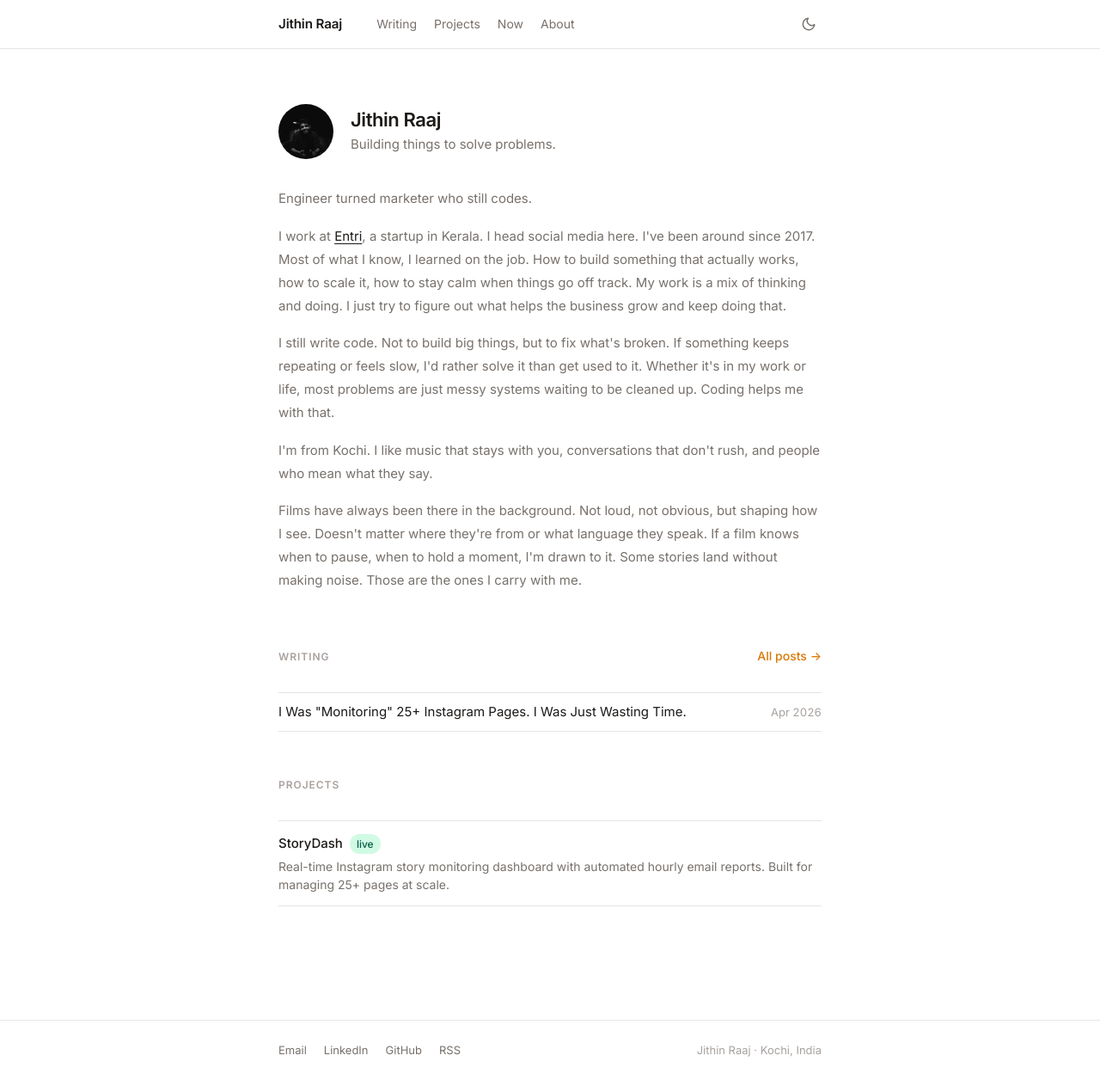
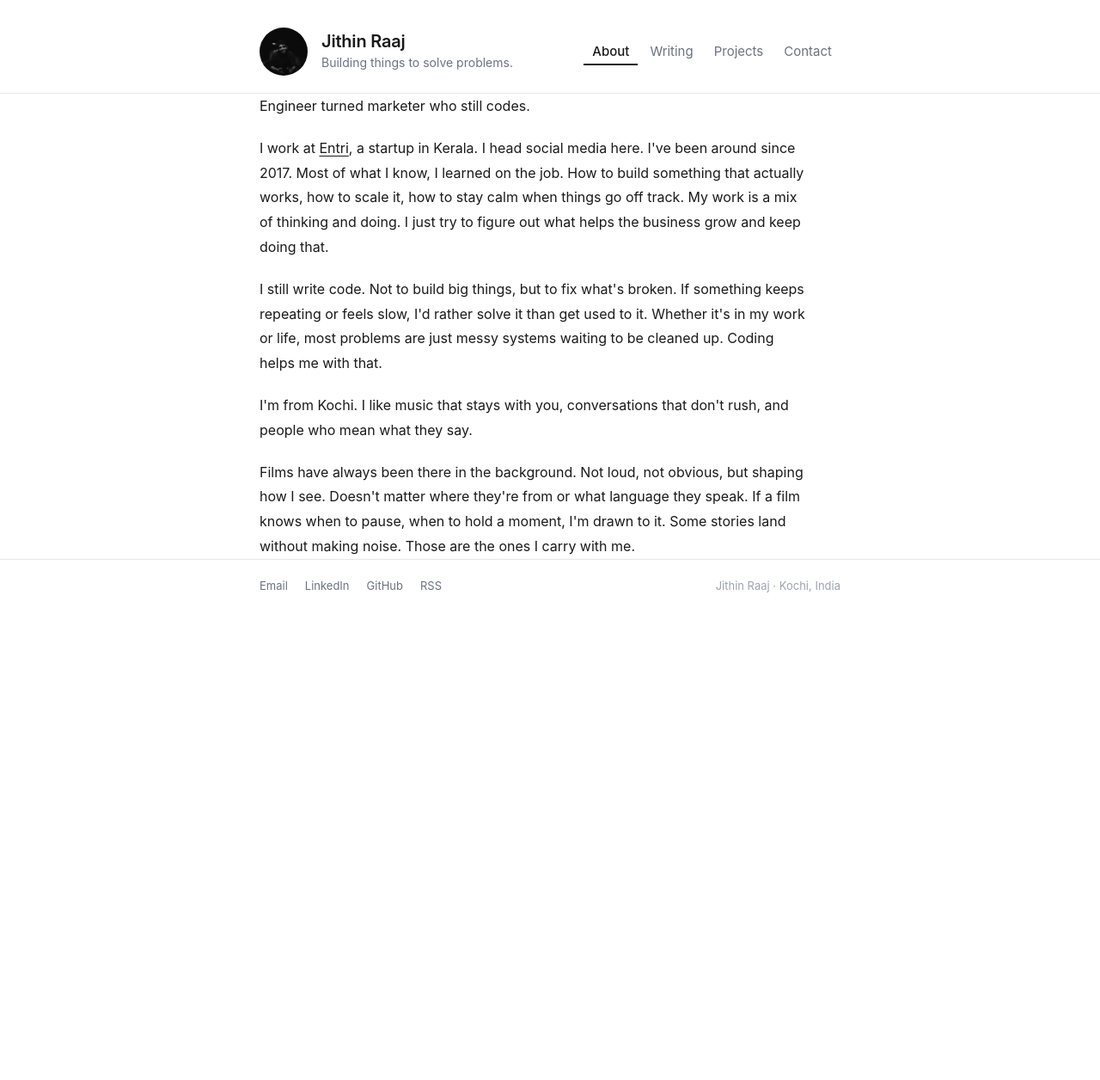
Before and after one commit to jithinrajtk/jithinrajtk.github.io, a Jekyll site: the page built from index.html, in a window 1280 px wide and 1256 px high. Shown: the whole window at 86% size. Built offline with Jekyll 4.4.1, drawn with Linux system fonts in a browser that asks for light colours.

Commit message:
Clean homepage, light mode only, separate writing/projects nav

```diff
--- a/_includes/header.html
+++ b/_includes/header.html
@@ -1,27 +1,20 @@
 <header class="site-header">
-  <div class="container">
-    <a href="/" class="site-logo">{{ site.title }}</a>
+  <div class="container header-inner">
+    <div class="header-identity">
+      <a href="/" class="header-identity-link">
+        <img src="/assets/images/profile.png" alt="Jithin Raaj" class="profile-photo" />
+        <div>
+          <span class="site-name">Jithin Raaj</span>
+          <span class="site-tagline">Building things to solve problems.</span>
+        </div>
+      </a>
+    </div>
     <nav class="site-nav">
+      <a href="/" {% if page.url == '/' %}class="active"{% endif %}>About</a>
       <a href="/writing/" {% if page.url contains '/writing' or page.layout == 'post' %}class="active"{% endif %}>Writing</a>
       <a href="/projects/" {% if page.url contains '/projects' %}class="active"{% endif %}>Projects</a>
-      <a href="/now/" {% if page.url == '/now/' %}class="active"{% endif %}>Now</a>
-      <a href="/about/" {% if page.url == '/about/' %}class="active"{% endif %}>About</a>
+      <a href="/contact/" {% if page.url == '/contact/' %}class="active"{% endif %}>Contact</a>
     </nav>
-    <button class="theme-toggle" aria-label="Toggle dark mode" title="Toggle dark mode">
-      <svg class="icon-sun" xmlns="http://www.w3.org/2000/svg" width="18" height="18" viewBox="0 0 24 24" fill="none" stroke="currentColor" stroke-width="2" stroke-linecap="round" stroke-linejoin="round">
-        <circle cx="12" cy="12" r="5"></circle>
-        <line x1="12" y1="1" x2="12" y2="3"></line>
-        <line x1="12" y1="21" x2="12" y2="23"></line>
-        <line x1="4.22" y1="4.22" x2="5.64" y2="5.64"></line>
-        <line x1="18.36" y1="18.36" x2="19.78" y2="19.78"></line>
-        <line x1="1" y1="12" x2="3" y2="12"></line>
-        <line x1="21" y1="12" x2="23" y2="12"></line>
-        <line x1="4.22" y1="19.78" x2="5.64" y2="18.36"></line>
-        <line x1="18.36" y1="5.64" x2="19.78" y2="4.22"></line>
-      </svg>
-      <svg class="icon-moon" xmlns="http://www.w3.org/2000/svg" width="18" height="18" viewBox="0 0 24 24" fill="none" stroke="currentColor" stroke-width="2" stroke-linecap="round" stroke-linejoin="round">
-        <path d="M21 12.79A9 9 0 1 1 11.21 3 7 7 0 0 0 21 12.79z"></path>
-      </svg>
-    </button>
   </div>
+  <div class="header-divider"></div>
 </header>
--- a/_layouts/default.html
+++ b/_layouts/default.html
@@ -1,5 +1,5 @@
 <!DOCTYPE html>
-<html lang="en" data-theme="light">
+<html lang="en">
 <head>
   <meta charset="UTF-8" />
   <meta name="viewport" content="width=device-width, initial-scale=1.0" />
@@ -18,6 +18,5 @@
     {{ content }}
   </main>
   {% include footer.html %}
-  <script src="{{ '/assets/js/theme.js' | relative_url }}"></script>
 </body>
 </html>
--- a/assets/css/main.css
+++ b/assets/css/main.css
@@ -1,39 +1,3 @@
-/* ===========================
-   CSS Custom Properties
-   =========================== */
-
-:root {
-  --bg: #ffffff;
-  --bg-subtle: #f5f5f4;
-  --bg-hover: #eeeeec;
-  --text: #1c1917;
-  --text-muted: #78716c;
-  --text-faint: #a8a29e;
-  --border: #e7e5e4;
-  --link: #1c1917;
-  --accent: #d97706;
-  --accent-light: #fef3c7;
-  --tag-bg: #f5f5f4;
-  --tag-text: #57534e;
-  --code-bg: #f5f5f4;
-}
-
-[data-theme="dark"] {
-  --bg: #111110;
-  --bg-subtle: #1c1b1a;
-  --bg-hover: #262523;
-  --text: #e8e5e1;
-  --text-muted: #a8a29e;
-  --text-faint: #6b6560;
-  --border: #2a2825;
-  --link: #e8e5e1;
-  --accent: #f59e0b;
-  --accent-light: #292109;
-  --tag-bg: #1c1b1a;
-  --tag-text: #a8a29e;
-  --code-bg: #1c1b1a;
-}
-
 /* ===========================
    Reset & Base
    =========================== */
@@ -47,32 +11,19 @@
 html {
   font-size: 16px;
   -webkit-font-smoothing: antialiased;
-  -moz-osx-font-smoothing: grayscale;
 }
 
 body {
-  font-family: 'Inter', -apple-system, BlinkMacSystemFont, 'Segoe UI', sans-serif;
-  background-color: var(--bg);
-  color: var(--text);
+  font-family: -apple-system, BlinkMacSystemFont, 'Segoe UI', Roboto, sans-serif;
+  background: #fff;
+  color: #1a1a1a;
   line-height: 1.6;
-  transition: background-color 0.2s ease, color 0.2s ease;
   min-height: 100vh;
-  display: flex;
-  flex-direction: column;
-}
-
-main {
-  flex: 1;
 }
 
 a {
-  color: var(--link);
+  color: #1a1a1a;
   text-decoration: none;
-}
-
-a:hover {
-  text-decoration: underline;
-  text-underline-offset: 3px;
 }
 
 img {
@@ -86,9 +37,9 @@ img {
    =========================== */
 
 .container {
-  max-width: 680px;
+  max-width: 740px;
   margin: 0 auto;
-  padding: 0 24px;
+  padding: 0 32px;
 }
 
 /* ===========================
@@ -96,171 +47,148 @@ img {
    =========================== */
 
 .site-header {
-  border-bottom: 1px solid var(--border);
-  position: sticky;
-  top: 0;
-  background: var(--bg);
-  z-index: 100;
-  transition: background-color 0.2s ease;
+  padding-top: 32px;
 }
 
-.site-header .container {
+.header-inner {
   display: flex;
   align-items: center;
-  gap: 32px;
-  height: 56px;
+  justify-content: space-between;
+  padding-bottom: 20px;
 }
 
-.site-logo {
-  font-weight: 600;
-  font-size: 0.95rem;
-  letter-spacing: -0.01em;
-  color: var(--text);
+.header-identity-link {
+  display: flex;
+  align-items: center;
+  gap: 16px;
   text-decoration: none;
+}
+
+.profile-photo {
+  width: 56px;
+  height: 56px;
+  border-radius: 50%;
+  object-fit: cover;
   flex-shrink: 0;
 }
 
-.site-logo:hover {
-  text-decoration: none;
+.site-name {
+  display: block;
+  font-size: 1.25rem;
+  font-weight: 600;
+  color: #1a1a1a;
+  letter-spacing: -0.01em;
+  line-height: 1.2;
+}
+
+.site-tagline {
+  display: block;
+  font-size: 0.875rem;
+  color: #6b7280;
+  margin-top: 2px;
 }
 
 .site-nav {
   display: flex;
   gap: 4px;
-  flex: 1;
 }
 
 .site-nav a {
-  font-size: 0.875rem;
-  color: var(--text-muted);
+  font-size: 0.9375rem;
+  color: #6b7280;
+  padding: 4px 10px;
+  border-radius: 6px;
   text-decoration: none;
-  padding: 4px 8px;
-  border-radius: 6px;
-  transition: color 0.15s ease, background-color 0.15s ease;
-  font-weight: 400;
+  transition: color 0.15s;
 }
 
 .site-nav a:hover {
-  color: var(--text);
-  background: var(--bg-hover);
-  text-decoration: none;
+  color: #1a1a1a;
 }
 
 .site-nav a.active {
-  color: var(--text);
+  color: #1a1a1a;
   font-weight: 500;
+  border-bottom: 2px solid #1a1a1a;
+  border-radius: 0;
+  padding-bottom: 2px;
 }
 
-.theme-toggle {
-  background: none;
-  border: none;
-  cursor: pointer;
-  color: var(--text-muted);
-  padding: 6px;
-  border-radius: 6px;
-  display: flex;
-  align-items: center;
-  justify-content: center;
-  transition: color 0.15s ease, background-color 0.15s ease;
-  flex-shrink: 0;
+.header-divider {
+  border-top: 1px solid #e5e7eb;
 }
 
-.theme-toggle:hover {
-  color: var(--text);
-  background: var(--bg-hover);
+/* ===========================
+   Main content
+   =========================== */
+
+main {
+  padding: 40px 0 80px;
 }
 
-[data-theme="light"] .icon-moon { display: block; }
-[data-theme="light"] .icon-sun  { display: none;  }
-[data-theme="dark"]  .icon-sun  { display: block; }
-[data-theme="dark"]  .icon-moon { display: none;  }
-
 /* ===========================
-   Home Page
+   Bio (homepage)
    =========================== */
 
-.home {
-  padding: 64px 0 80px;
+.bio {
+  font-size: 1rem;
+  line-height: 1.8;
+  color: #1a1a1a;
+  max-width: 640px;
 }
 
-.home-intro {
-  margin-bottom: 64px;
+.bio p {
+  margin-bottom: 1.25em;
 }
 
-.home-profile {
-  display: flex;
-  align-items: center;
-  gap: 20px;
-  margin-bottom: 32px;
-}
-
-.profile-photo {
-  width: 64px;
-  height: 64px;
-  border-radius: 50%;
-  object-fit: cover;
-  flex-shrink: 0;
-}
-
-.home-name {
-  font-size: 1.375rem;
-  font-weight: 600;
-  letter-spacing: -0.02em;
-  line-height: 1.2;
-  margin-bottom: 4px;
-}
-
-.home-tagline {
-  font-size: 0.9375rem;
-  color: var(--text-muted);
-}
-
-.home-bio {
-  font-size: 0.9375rem;
-  color: var(--text-muted);
-  line-height: 1.8;
-}
-
-.home-bio p {
-  margin-bottom: 1.1em;
-}
-
-.home-bio p:last-child {
+.bio p:last-child {
   margin-bottom: 0;
 }
 
-.home-bio a {
-  color: var(--text);
+.bio a {
+  color: #1a1a1a;
   text-decoration: underline;
   text-underline-offset: 3px;
 }
 
-.home-section {
-  margin-bottom: 52px;
+/* ===========================
+   Writing list
+   =========================== */
+
+.writing-page,
+.projects-page,
+.page {
+  padding: 0;
 }
 
-.home-section-label {
+.page-heading {
+  margin-bottom: 28px;
+}
+
+.page-heading h1 {
+  font-size: 1.125rem;
+  font-weight: 600;
+  margin-bottom: 4px;
+}
+
+.page-heading p {
+  font-size: 0.9375rem;
+  color: #6b7280;
+}
+
+.post-year-group {
+  margin-bottom: 28px;
+}
+
+.post-year {
   font-size: 0.75rem;
   font-weight: 600;
-  letter-spacing: 0.08em;
+  letter-spacing: 0.07em;
   text-transform: uppercase;
-  color: var(--text-faint);
-  margin-bottom: 16px;
+  color: #9ca3af;
+  margin-bottom: 8px;
 }
 
-.home-section-more {
-  font-size: 0.875rem;
-  color: var(--accent);
-  text-decoration: none;
-  font-weight: 500;
-}
-
-.home-section-more:hover {
-  text-decoration: underline;
-  text-underline-offset: 3px;
-}
-
-/* Post list on home */
 .post-list {
   list-style: none;
 }
@@ -271,18 +199,17 @@ img {
   align-items: baseline;
   gap: 16px;
   padding: 10px 0;
-  border-bottom: 1px solid var(--border);
+  border-bottom: 1px solid #f3f4f6;
 }
 
 .post-list-item:first-child {
-  border-top: 1px solid var(--border);
+  border-top: 1px solid #f3f4f6;
 }
 
 .post-list-title {
   font-size: 0.9375rem;
-  color: var(--text);
+  color: #1a1a1a;
   text-decoration: none;
-  flex: 1;
 }
 
 .post-list-title:hover {
@@ -292,16 +219,17 @@ img {
 
 .post-list-date {
   font-size: 0.8125rem;
-  color: var(--text-faint);
+  color: #9ca3af;
   flex-shrink: 0;
-  font-variant-numeric: tabular-nums;
 }
 
-/* Project cards on home */
+/* ===========================
+   Project list
+   =========================== */
+
 .project-list {
   display: flex;
   flex-direction: column;
-  gap: 0;
 }
 
 .project-card {
@@ -309,21 +237,12 @@ img {
   flex-direction: column;
   gap: 4px;
   padding: 14px 0;
-  border-bottom: 1px solid var(--border);
+  border-bottom: 1px solid #f3f4f6;
   text-decoration: none;
 }
 
 .project-card:first-child {
-  border-top: 1px solid var(--border);
-}
-
-.project-card:hover {
-  text-decoration: none;
-}
-
-.project-card:hover .project-card-title {
-  text-decoration: underline;
-  text-underline-offset: 3px;
+  border-top: 1px solid #f3f4f6;
 }
 
 .project-card-header {
@@ -335,79 +254,44 @@ img {
 .project-card-title {
   font-size: 0.9375rem;
   font-weight: 500;
-  color: var(--text);
+  color: #1a1a1a;
+}
+
+.project-card:hover .project-card-title {
+  text-decoration: underline;
+  text-underline-offset: 3px;
 }
 
 .project-card-desc {
   font-size: 0.875rem;
-  color: var(--text-muted);
+  color: #6b7280;
   line-height: 1.5;
 }
 
-/* Now section on home */
-.now-snippet {
-  font-size: 0.9375rem;
-  color: var(--text-muted);
-  line-height: 1.7;
+.tag {
+  font-size: 0.7rem;
+  font-weight: 600;
+  letter-spacing: 0.04em;
+  text-transform: uppercase;
+  padding: 2px 8px;
+  border-radius: 100px;
+  background: #f3f4f6;
+  color: #6b7280;
 }
 
-.now-snippet p + p {
-  margin-top: 12px;
-}
-
-.now-snippet a {
-  color: var(--text);
-  text-decoration: underline;
-  text-underline-offset: 3px;
-}
+.tag--live { background: #d1fae5; color: #065f46; }
+.tag--building { background: #fef3c7; color: #92400e; }
 
 /* ===========================
-   Writing List Page
-   =========================== */
-
-.writing-page {
-  padding: 48px 0 80px;
-}
-
-.page-heading {
-  margin-bottom: 32px;
-}
-
-.page-heading h1 {
-  font-size: 1.25rem;
-  font-weight: 600;
-  letter-spacing: -0.02em;
-  margin-bottom: 6px;
-}
-
-.page-heading p {
-  font-size: 0.9375rem;
-  color: var(--text-muted);
-}
-
-.post-year-group {
-  margin-bottom: 32px;
-}
-
-.post-year {
-  font-size: 0.75rem;
-  font-weight: 600;
-  letter-spacing: 0.08em;
-  text-transform: uppercase;
-  color: var(--text-faint);
-  margin-bottom: 8px;
-}
-
-/* ===========================
-   Blog Post
+   Blog post
    =========================== */
 
 .post {
-  padding: 48px 0 80px;
+  padding: 0;
 }
 
 .post-header {
-  margin-bottom: 40px;
+  margin-bottom: 36px;
 }
 
 .post-meta {
@@ -415,211 +299,146 @@ img {
   align-items: center;
   gap: 12px;
   font-size: 0.8125rem;
-  color: var(--text-faint);
-  margin-bottom: 12px;
+  color: #9ca3af;
+  margin-bottom: 10px;
 }
 
 .post-title {
-  font-size: 1.625rem;
+  font-size: 1.5rem;
   font-weight: 600;
-  letter-spacing: -0.025em;
-  line-height: 1.25;
+  letter-spacing: -0.02em;
+  line-height: 1.3;
   margin-bottom: 8px;
 }
 
 .post-subtitle {
-  font-size: 1.0625rem;
-  color: var(--text-muted);
+  font-size: 1rem;
+  color: #6b7280;
   line-height: 1.6;
 }
 
+.post-tags { display: flex; gap: 6px; }
+
 .post-footer {
-  margin-top: 56px;
-  padding-top: 24px;
-  border-top: 1px solid var(--border);
+  margin-top: 48px;
+  padding-top: 20px;
+  border-top: 1px solid #e5e7eb;
 }
 
 .back-link {
   font-size: 0.875rem;
-  color: var(--text-muted);
+  color: #6b7280;
 }
 
-.back-link:hover {
-  color: var(--text);
-  text-decoration: underline;
-  text-underline-offset: 3px;
-}
-
-/* Tags */
-.post-tags {
-  display: flex;
-  gap: 6px;
-}
-
-.tag {
-  font-size: 0.75rem;
-  background: var(--tag-bg);
-  color: var(--tag-text);
-  padding: 2px 8px;
-  border-radius: 100px;
-  font-weight: 500;
-}
-
-.tag--live { background: #d1fae5; color: #065f46; }
-.tag--building { background: #fef3c7; color: #92400e; }
-[data-theme="dark"] .tag--live { background: #064e3b; color: #6ee7b7; }
-[data-theme="dark"] .tag--building { background: #292109; color: #fcd34d; }
+.back-link:hover { color: #1a1a1a; }
 
 /* ===========================
-   Prose — blog post body
+   Prose
    =========================== */
 
 .prose {
   font-size: 0.9375rem;
   line-height: 1.8;
-  color: var(--text);
+  color: #1a1a1a;
 }
 
-.prose h1,
-.prose h2,
-.prose h3,
-.prose h4 {
+.prose h2, .prose h3, .prose h4 {
   font-weight: 600;
-  letter-spacing: -0.02em;
+  letter-spacing: -0.01em;
   line-height: 1.3;
   margin-top: 2em;
-  margin-bottom: 0.75em;
+  margin-bottom: 0.6em;
 }
 
-.prose h2 { font-size: 1.25rem; }
-.prose h3 { font-size: 1.0625rem; }
+.prose h2 { font-size: 1.2rem; }
+.prose h3 { font-size: 1rem; }
 
-.prose p {
-  margin-bottom: 1.25em;
+.prose p { margin-bottom: 1.25em; }
+.prose p:last-child { margin-bottom: 0; }
+
+.prose a {
+  color: #1a1a1a;
+  text-decoration: underline;
+  text-underline-offset: 3px;
+  text-decoration-color: #d1d5db;
 }
 
-.prose p:last-child {
-  margin-bottom: 0;
-}
+.prose a:hover { text-decoration-color: #1a1a1a; }
 
-.prose a {
-  color: var(--text);
-  text-decoration: underline;
-  text-underline-offset: 3px;
-  text-decoration-color: var(--border);
-}
+.prose strong { font-weight: 600; }
+.prose em { font-style: italic; }
 
-.prose a:hover {
-  text-decoration-color: var(--text);
-}
-
-.prose strong {
-  font-weight: 600;
-}
-
-.prose em {
-  font-style: italic;
-}
-
-.prose ul,
-.prose ol {
+.prose ul, .prose ol {
   padding-left: 1.5em;
   margin-bottom: 1.25em;
 }
 
-.prose li {
-  margin-bottom: 0.4em;
+.prose li { margin-bottom: 0.4em; }
+
+.prose blockquote {
+  border-left: 3px solid #e5e7eb;
+  padding-left: 1.25em;
+  margin: 1.5em 0;
+  color: #6b7280;
+  font-style: italic;
 }
 
-.prose blockquote {
-  border-left: 3px solid var(--accent);
-  padding-left: 1.25em;
-  margin: 1.5em 0;
-  color: var(--text-muted);
-  font-style: italic;
+.prose img {
+  border-radius: 6px;
+  border: 1px solid #e5e7eb;
+  margin: 2em 0;
+}
+
+.prose hr {
+  border: none;
+  border-top: 1px solid #e5e7eb;
+  margin: 2em 0;
 }
 
 .prose code {
   font-family: 'SF Mono', 'Fira Code', monospace;
   font-size: 0.875em;
-  background: var(--code-bg);
+  background: #f3f4f6;
   padding: 2px 6px;
   border-radius: 4px;
 }
 
 .prose pre {
-  background: var(--bg-subtle);
-  border: 1px solid var(--border);
-  border-radius: 8px;
-  padding: 20px;
+  background: #f9fafb;
+  border: 1px solid #e5e7eb;
+  border-radius: 6px;
+  padding: 16px;
   overflow-x: auto;
   margin: 1.5em 0;
 }
 
-.prose pre code {
-  background: none;
-  padding: 0;
+.prose pre code { background: none; padding: 0; }
+
+/* ===========================
+   Page (about, contact, now)
+   =========================== */
+
+.page-title {
+  font-size: 1.125rem;
+  font-weight: 600;
+  margin-bottom: 24px;
 }
 
-.prose img {
-  border-radius: 8px;
-  border: 1px solid var(--border);
-  margin: 2em 0;
-}
-
-.prose hr {
-  border: none;
-  border-top: 1px solid var(--border);
-  margin: 2.5em 0;
-}
-
-/* ===========================
-   Page layout (About, Now)
-   =========================== */
-
-.page {
-  padding: 48px 0 80px;
-}
-
-.page-header {
-  margin-bottom: 36px;
-}
-
-.page-title {
-  font-size: 1.25rem;
-  font-weight: 600;
-  letter-spacing: -0.02em;
-  margin-bottom: 8px;
-}
-
-.page-description {
-  font-size: 0.9375rem;
-  color: var(--text-muted);
-}
-
-/* ===========================
-   Projects Page
-   =========================== */
-
-.projects-page {
-  padding: 48px 0 80px;
-}
+.page-content.prose { max-width: 580px; }
 
 /* ===========================
    Footer
    =========================== */
 
 .site-footer {
-  border-top: 1px solid var(--border);
-  padding: 24px 0;
-  margin-top: auto;
+  border-top: 1px solid #e5e7eb;
+  padding: 20px 0;
 }
 
 .site-footer .container {
   display: flex;
   justify-content: space-between;
   align-items: center;
-  gap: 16px;
 }
 
 .footer-links {
@@ -629,48 +448,35 @@ img {
 
 .footer-links a {
   font-size: 0.8125rem;
-  color: var(--text-muted);
-  text-decoration: none;
+  color: #6b7280;
 }
 
-.footer-links a:hover {
-  color: var(--text);
-}
+.footer-links a:hover { color: #1a1a1a; }
 
 .footer-copy {
   font-size: 0.8125rem;
-  color: var(--text-faint);
+  color: #9ca3af;
 }
 
 /* ===========================
    Responsive
    =========================== */
 
-@media (max-width: 640px) {
-  .site-header .container {
+@media (max-width: 600px) {
+  .container { padding: 0 20px; }
+
+  .header-inner {
+    flex-direction: column;
+    align-items: flex-start;
     gap: 16px;
+    padding-bottom: 16px;
   }
 
-  .site-nav {
-    gap: 0;
-  }
+  .site-nav { gap: 0; }
 
-  .site-nav a {
-    padding: 4px 6px;
-    font-size: 0.8125rem;
-  }
+  .site-nav a { padding: 4px 8px; font-size: 0.875rem; }
 
-  .home {
-    padding: 40px 0 60px;
-  }
-
-  .home-name {
-    font-size: 1.25rem;
-  }
-
-  .post-title {
-    font-size: 1.375rem;
-  }
+  .post-title { font-size: 1.25rem; }
 
   .site-footer .container {
     flex-direction: column;
@@ -682,8 +488,4 @@ img {
     flex-direction: column;
     gap: 2px;
   }
-
-  .post-list-date {
-    font-size: 0.75rem;
-  }
 }
--- a/index.html
+++ b/index.html
@@ -3,54 +3,10 @@ layout: default
 title: Jithin Raaj
 ---
 
-<section class="home">
-  <div class="home-intro">
-    <div class="home-profile">
-      <img src="/assets/images/profile.png" alt="Jithin Raaj" class="profile-photo" />
-      <div>
-        <h1 class="home-name">Jithin Raaj</h1>
-        <p class="home-tagline">Building things to solve problems.</p>
-      </div>
-    </div>
-
-    <div class="home-bio">
+<div class="bio">
   <p>Engineer turned marketer who still codes.</p>
   <p>I work at <a href="https://entri.app" target="_blank" rel="noopener">Entri</a>, a startup in Kerala. I head social media here. I've been around since 2017. Most of what I know, I learned on the job. How to build something that actually works, how to scale it, how to stay calm when things go off track. My work is a mix of thinking and doing. I just try to figure out what helps the business grow and keep doing that.</p>
   <p>I still write code. Not to build big things, but to fix what's broken. If something keeps repeating or feels slow, I'd rather solve it than get used to it. Whether it's in my work or life, most problems are just messy systems waiting to be cleaned up. Coding helps me with that.</p>
   <p>I'm from Kochi. I like music that stays with you, conversations that don't rush, and people who mean what they say.</p>
   <p>Films have always been there in the background. Not loud, not obvious, but shaping how I see. Doesn't matter where they're from or what language they speak. If a film knows when to pause, when to hold a moment, I'm drawn to it. Some stories land without making noise. Those are the ones I carry with me.</p>
 </div>
-  </div>
-
-  <div class="home-section">
-    <div style="display:flex; justify-content:space-between; align-items:baseline; margin-bottom:16px;">
-      <span class="home-section-label">Writing</span>
-      <a href="/writing/" class="home-section-more">All posts →</a>
-    </div>
-    <ul class="post-list">
-      {% for post in site.posts limit:5 %}
-      <li class="post-list-item">
-        <a href="{{ post.url | relative_url }}" class="post-list-title">{{ post.title }}</a>
-        <span class="post-list-date">{{ post.date | date: "%b %Y" }}</span>
-      </li>
-      {% endfor %}
-    </ul>
-  </div>
-
-  <div class="home-section" id="projects">
-    <div style="display:flex; justify-content:space-between; align-items:baseline; margin-bottom:16px;">
-      <span class="home-section-label">Projects</span>
-    </div>
-    <div class="project-list">
-      {% for project in site.projects %}
-      <a href="{{ project.url | relative_url }}" class="project-card">
-        <div class="project-card-header">
-          <span class="project-card-title">{{ project.title }}</span>
-          {% if project.status %}<span class="tag tag--{{ project.status }}">{{ project.status }}</span>{% endif %}
-        </div>
-        <p class="project-card-desc">{{ project.description }}</p>
-      </a>
-      {% endfor %}
-    </div>
-  </div>
-</section>
```
Also changed, not shown: contact.md (added, +9 -0 lines). Lines whose indentation alone changed are shown as unchanged.
